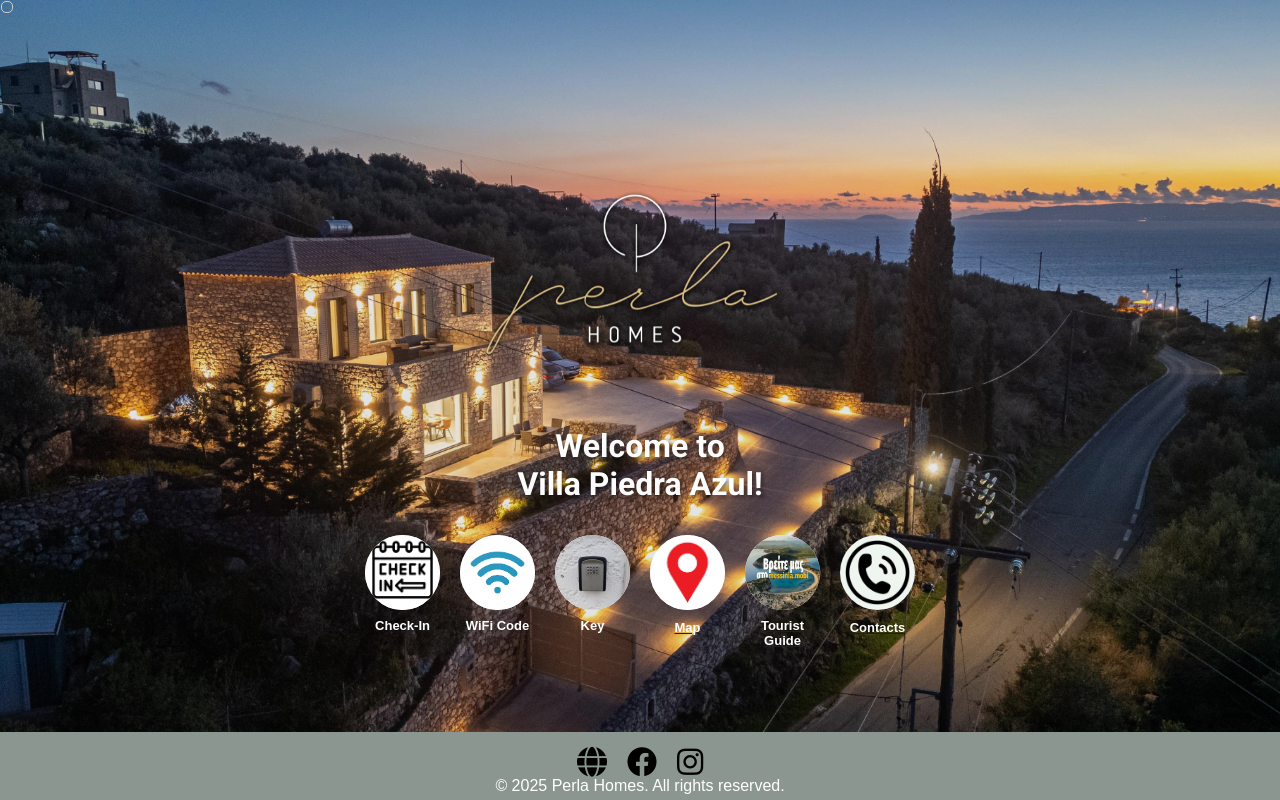
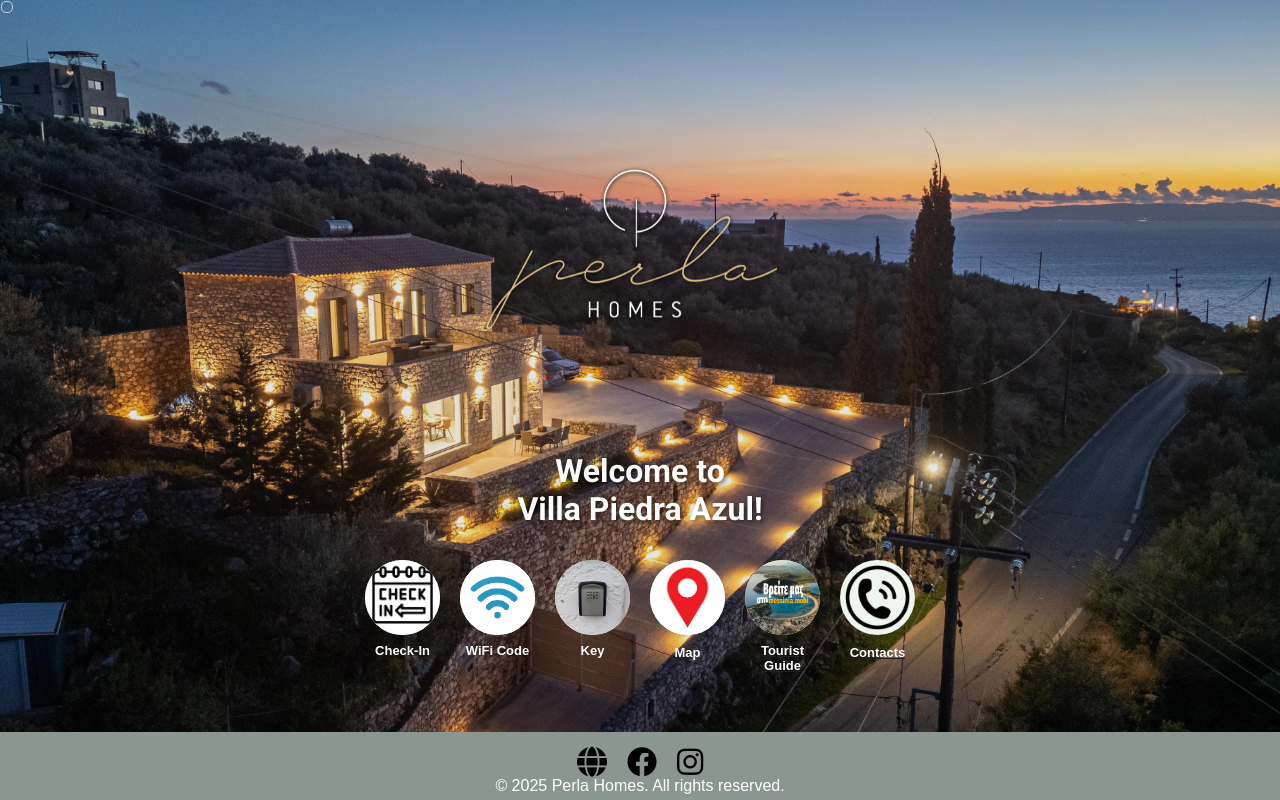
Before and after one commit to Perlahomes/Villa_Piedra_Azul, a plain HTML site: page index.html in a window 1280 px wide. Drawn offline with Linux system fonts and the light colour scheme.

Commit message:
Update main.css

```diff
--- a/main.css
+++ b/main.css
@@ -170,7 +170,7 @@ button:active {
 /* Logo Styling */
 #logo {
     display: block;
-    margin: 50px; /* Center the logo */
+    margin: 100px; /* Center the logo */
     max-width: 350px; /* Adjust the size as needed */
     height: auto; /* Keep the aspect ratio intact */
     margin-top: 100px;
```
